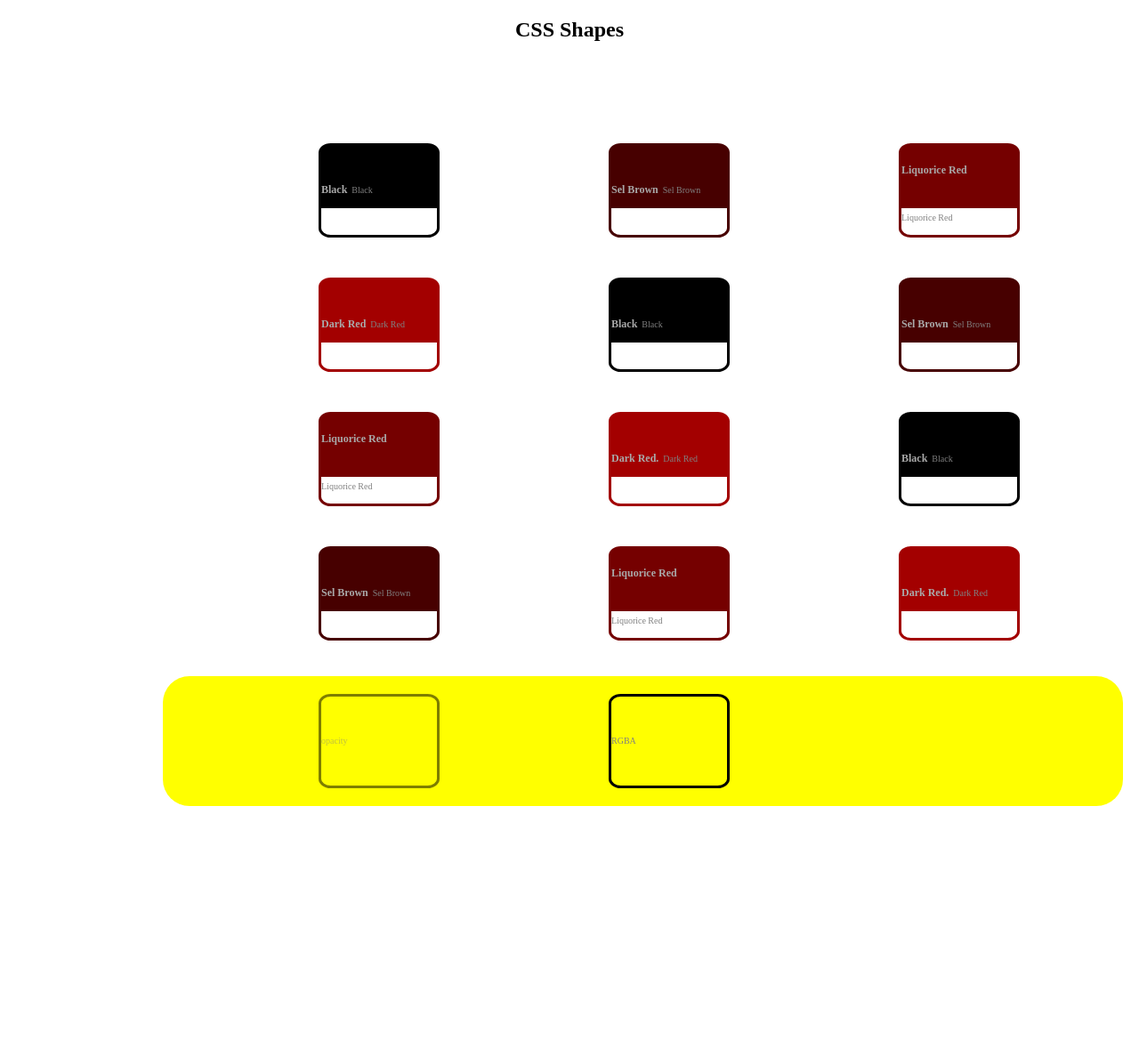
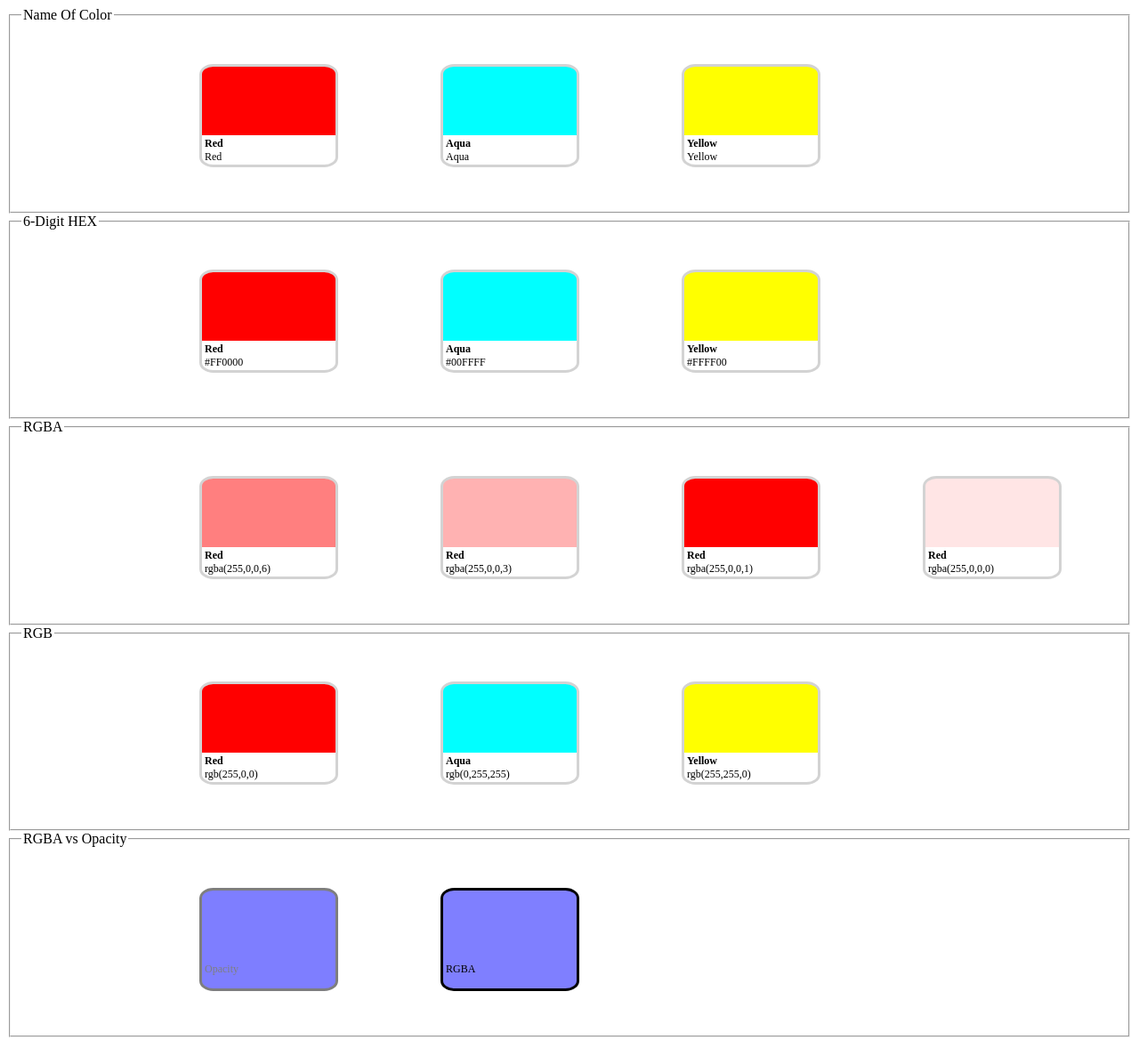
Before and after one commit to salrowwa/project02-css, a plain HTML site: page ex03/ index.html in a window 1280 px wide. Shown: the whole page at 89% size. Before the commit the page ends 926 px from the top, so only its background shows below. Drawn offline with Linux system fonts and the light colour scheme.

Commit message:
add ex04

```diff
--- a/ex03/ index.html
+++ b/ex03/ index.html
@@ -3,81 +3,98 @@
 <html lang="en">
 
 <head>
+   <meta name="viewport" content="width=device-width, initial-scale=1.0">
+   <meta charset="UTF-8">
     <link rel="stylesheet" href="style.css">
-    <title>Color</title>
+    <title>Colors & Opacity</title>
 </head>
 
 <body>
-    <h2>CSS Shapes</h2>
-    <br><br><br>
 
-    <div>
+   <fieldset>
+      <legend>Name Of Color</legend>
+      <div>
+         <div class="square red-name">
+            <p><strong>Red</strong><br>
+            Red</p></div>
 
-         <div class="square col-1">
-            <h4>Black</h4>
-            <p>Black</p></div>
+         <div class="square aqua-name">
+            <p><strong>Aqua</strong><br>
+            Aqua</p></div>
 
-         <div class="square col-2">
-            <h4>Sel Brown</h4>
-            <p>Sel Brown</p></div>
+         <div class="square yellow-name">
+            <p><strong>Yellow</strong><br>
+            Yellow</p></div>
+      </div>
+   </fieldset>
 
-         <div class="square col-3">
-            <h4>Liquorice Red</h4>
-            <p>Liquorice Red</p></div>
+   <fieldset>
+      <legend>6-Digit HEX</legend>
+      <div>
+         <div class="square red-hex">
+            <p><strong>Red</strong><br>
+            #FF0000</p></div>
 
-         <div class="square col-4">
-            <h4>Dark Red</h4>
-            <p>Dark Red</p></div>
+         <div class="square aqua-hex">
+            <p><strong>Aqua</strong><br>
+            #00FFFF</p></div>
+
+         <div class="square yellow-hex">
+            <p><strong>Yellow</strong><br>
+            #FFFF00</p></div>
+      </div>
+   </fieldset>
+
+   <fieldset class=".fildset-back">
+      <legend>RGBA</legend>
+      <div>
+         <div class="square red-6rgba">
+            <p><strong>Red</strong><br>
+            rgba(255,0,0,6)</p></div>
+
+         <div class="square red-3rgba">
+            <p><strong>Red</strong><br>
+            rgba(255,0,0,3)</p></div>
+
+         <div class="square red-1rgba">
+            <p><strong>Red</strong><br>
+            rgba(255,0,0,1)</p></div>
+
+         <div class="square red-0rgba">
+            <p><strong>Red</strong><br>
+            rgba(255,0,0,0)</p></div>
+    </div>
+   </fieldset>
+
+   <fieldset>
+      <legend>RGB</legend>
+      <div>
+         <div class="square red-rgb">
+            <p><strong>Red</strong><br>
+            rgb(255,0,0)</p></div>
+
+         <div class="square aqua-rgb">
+            <p><strong>Aqua</strong><br>
+            rgb(0,255,255)</p></div>
+
+         <div class="square yellow-rgb">
+            <p><strong>Yellow</strong><br>
+            rgb(255,255,0)</p></div>
+    </div>
+   </fieldset>
 
 
 
-         <div class="square col-1">
-            <h4>Black</h4>
-            <p>Black</p></div>
-
-         <div class="square col-2">
-            <h4>Sel Brown</h4>
-            <p>Sel Brown</p></div>
-
-         <div class="square col-3">
-            <h4>Liquorice Red</h4>
-            <p>Liquorice Red</p></div>
-
-         <div class="square col-4">
-            <h4>Dark Red.</h4>
-            <p>Dark Red</p></div>
-
-
-
-         <div class="square col-1">
-            <h4>Black</h4>
-            <p>Black</p></div>
-
-         <div class="square col-2">
-            <h4>Sel Brown</h4>
-            <p>Sel Brown</p></div>
-
-         <div class="square col-3">
-            <h4>Liquorice Red</h4>
-            <p>Liquorice Red</p></div>
-
-         <div class="square col-4">
-            <h4>Dark Red.</h4>
-            <p>Dark Red</p></div>
-    </div>
-
-
-
-    <div class="back">
-
-
+   <fieldset>
+      <legend>RGBA vs Opacity</legend>
+    <div>
          <div class="square opa">
-            <p>opacity</p></div>
+            <p>Opacity</p></div>
 
          <div class="square rgba">
             <p>RGBA</p></div>
-
     </div>
+   </fieldset>
 
 
 </body>
--- a/ex03/style.css
+++ b/ex03/style.css
@@ -3,75 +3,122 @@ div {
     align-items: center;
     gap: 5px;
     flex-wrap: wrap;
-    margin-left: 175px;
+    margin-left: 100px;
     margin-right: 10px;
     margin-top: 20px;
     margin-bottom: 20px;
 }
 
-h2
-{
-    display: flex;
-    justify-content: center;
-    align-items: center;
-}
-
 .square
 {
-    width:130px;
-    height:100px;
+    width:150px;
+    height:110px;
     border-radius: 10%;
 }
 
 p{
-    font-size: 10px;
-    color: gray;
-}
-
-h4
-{
     font-size: 12px;
-    color:darkgray;
+    color: black;
+    margin-top: 79px;
+    margin-left: 3px;
 }
 
 
-.col-1
+.red-name
 {
-  background: linear-gradient(black 70%, white 50%);
-  border-color: black;
+  background: linear-gradient(red 70%, white 30%);
+  border-color: lightgray;
   border-style: solid;
 
 }
-.col-2
+.aqua-name
 {
-      background: linear-gradient(#470000 70%, white 50%);
+      background: linear-gradient(Aqua 70%, white 30%);
         border-style: solid;
-        border-color: #470000;
+        border-color: lightgray;
 }
-.col-3
+.yellow-name
 {
-      background: linear-gradient(#750000 70%, white 50%);
+      background: linear-gradient(yellow 70%, white 30%);
         border-style: solid;
-        border-color: #750000;
+        border-color: lightgray;
 }
-.col-4
+
+.red-hex
 {
-        background: linear-gradient(#A30000 70%, white 50%);
+  background: linear-gradient(#FF0000 70%, white 30%);
+  border-color: lightgray;
+  border-style: solid;
+}
+.aqua-hex
+{
+      background: linear-gradient(#00FFFF 70%, white 30%);
         border-style: solid;
-        border-color: #A30000;
+        border-color: lightgray;
 }
+.yellow-hex
+{
+      background: linear-gradient(#FFFF00 70%, white 30%);
+        border-style: solid;
+        border-color:lightgray;
+}
+
+.red-rgb
+{
+  background: linear-gradient(rgb(255, 0, 0) 70%, white 30%);
+  border-color: lightgray;
+  border-style: solid;
+}
+.aqua-rgb
+{
+      background: linear-gradient(rgb(0, 255, 255) 70%, white 30%);
+        border-style: solid;
+        border-color: lightgray;
+}
+.yellow-rgb
+{
+      background: linear-gradient(rgb(255, 255,0) 70%, white 30%);
+        border-style: solid;
+        border-color:lightgray;
+}
+
+.red-6rgba
+{
+  background: linear-gradient(rgba(255, 0, 0, 0.5) 70%, white 30%);
+  border-color: lightgray;
+  border-style: solid;
+}
+.red-3rgba
+{
+  background: linear-gradient(rgba(255, 0,0, 0.3) 70%, white 30%);
+  border-color: lightgray;
+  border-style: solid;
+}
+.red-1rgba
+{
+  background: linear-gradient(rgba(255, 0, 0,1) 70%, white 30%);
+  border-color: lightgray;
+  border-style: solid;
+}
+
+.red-0rgba
+{
+  background: linear-gradient(rgba(255, 0, 0,0.1) 70%, white 30%);
+  border-color: lightgray;
+  border-style: solid;
+}
+
 
 .back
 {
     background-color: yellow;
-    border-radius: 30px;
 }
 
 .opa
 {
   border-color: black;
   border-style: solid;
- color:rgba(0, 0, 0);
+  background-color: blue;
   opacity: 0.5;
 
 }
@@ -79,5 +126,5 @@ h4
 {
         border-style: solid;
         border-color:black;
-        color:rgba(0, 0, 0, 0.5)
+        background-color:rgba(0, 0, 255, 0.5)
 }
--- /dev/null
+++ b/ex04/style.css
@@ -0,0 +1,44 @@
+.box-1
+{
+    box-sizing: content-box;
+    width: 150px;
+    height: 150px;
+    border-style: solid;
+    border-color: blue;
+    background-color: aliceblue;
+    padding: 10px;
+}
+
+.box-2
+{
+    box-sizing: border-box;
+    width: 150px;
+    height: 150px;
+    border-style: solid;
+    border-color: deeppink;
+    background-color: aliceblue;
+    padding: 10px;
+}
+
+*, *::before, *::after {
+    box-sizing: border-box;
+}
+
+.card
+{
+
+    display: flex;
+    flex-direction: row;
+    flex-wrap: wrap;
+    gap: 20px;
+    margin-top: 150px;
+    margin-left: 450px;
+ }
+
+p {
+    margin: 0;
+    height: 100%;
+    display: flex;
+    justify-content: center;
+    align-items: center;
+}
```
Also changed, not shown: ex00/index.html (+25 -51 lines), ex00/style.css (+19 -0 lines), ex04/index.html (added, +17 -0 lines).
